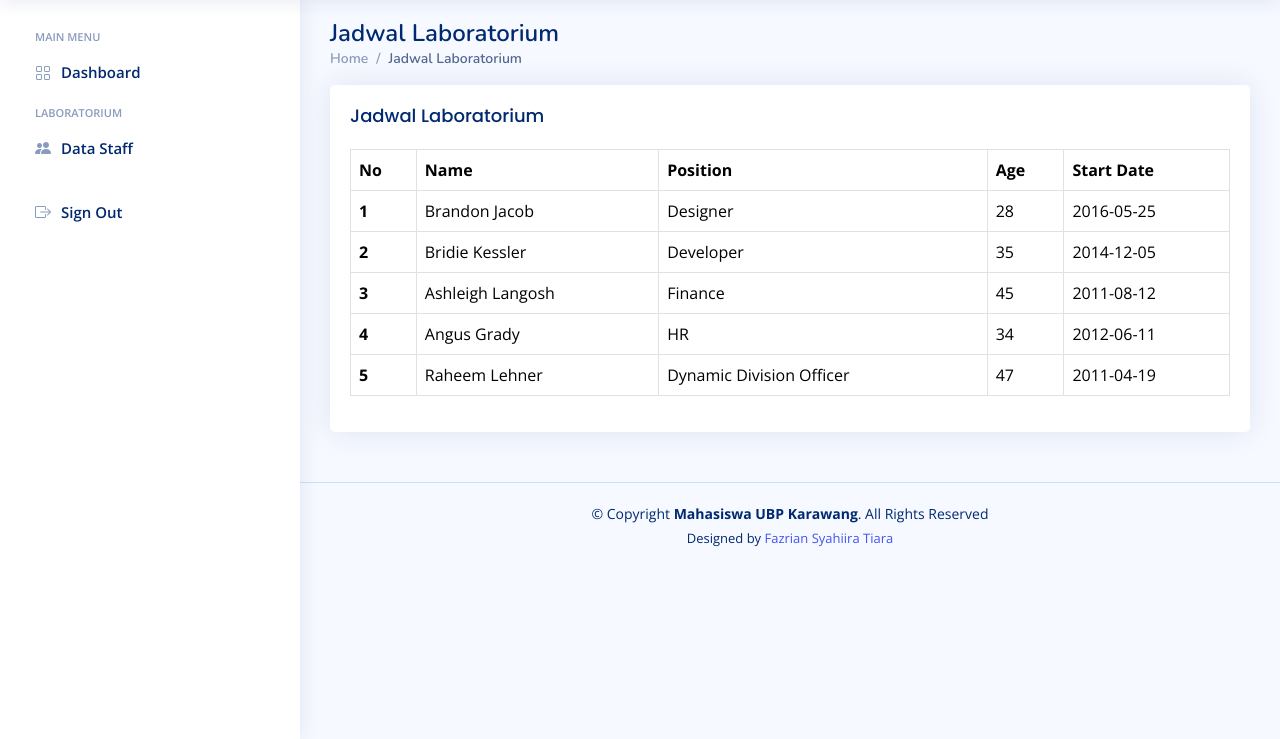
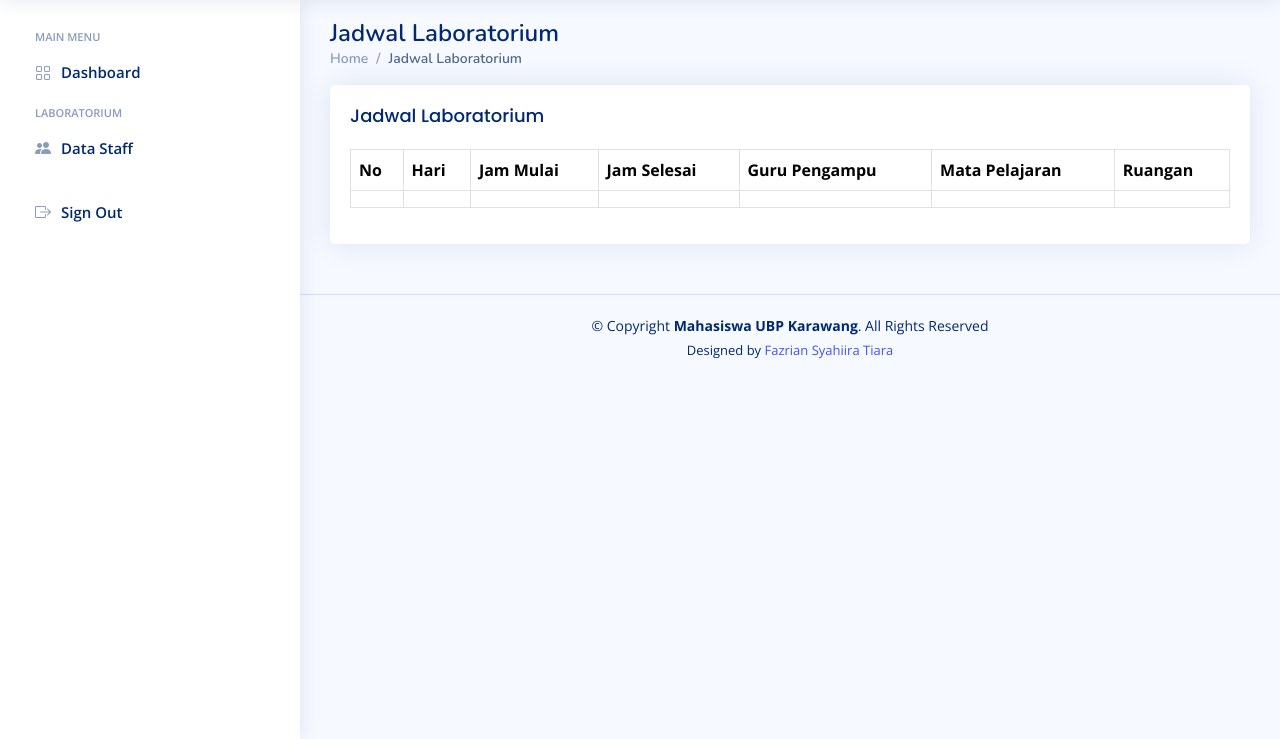
Before and after one commit to fazrianbaryf/sipelantis, a PHP site: page /admin/pages/jadwal.php in a window 1280 px wide. Shown: the part 61-800 px from the top of the page. Run offline with PHP 8.4, Linux system fonts and the light colour scheme; the visitor is signed in with stand-in values (Sample User, id 1); lists and menus that the app fills with data are empty; some libraries are stand-ins or nearby versions.

Commit message:
update 4.0

```diff
--- a/admin/pages/jadwal.php
+++ b/admin/pages/jadwal.php
@@ -26,47 +26,23 @@ require_once("{$base_dir}pages{$ds}core{$ds}header.php");
                             <thead>
                                 <tr>
                                     <th scope="col">No</th>
-                                    <th scope="col">Name</th>
-                                    <th scope="col">Position</th>
-                                    <th scope="col">Age</th>
-                                    <th scope="col">Start Date</th>
+                                    <th scope="col">Hari</th>
+                                    <th scope="col">Jam Mulai</th>
+                                    <th scope="col">Jam Selesai</th>
+                                    <th scope="col">Guru Pengampu</th>
+                                    <th scope="col">Mata Pelajaran</th>
+                                    <th scope="col">Ruangan</th>
                                 </tr>
                             </thead>
                             <tbody>
                                 <tr>
-                                    <th scope="row">1</th>
-                                    <td>Brandon Jacob</td>
-                                    <td>Designer</td>
-                                    <td>28</td>
-                                    <td>2016-05-25</td>
-                                </tr>
-                                <tr>
-                                    <th scope="row">2</th>
-                                    <td>Bridie Kessler</td>
-                                    <td>Developer</td>
-                                    <td>35</td>
-                                    <td>2014-12-05</td>
-                                </tr>
-                                <tr>
-                                    <th scope="row">3</th>
-                                    <td>Ashleigh Langosh</td>
-                                    <td>Finance</td>
-                                    <td>45</td>
-                                    <td>2011-08-12</td>
-                                </tr>
-                                <tr>
-                                    <th scope="row">4</th>
-                                    <td>Angus Grady</td>
-                                    <td>HR</td>
-                                    <td>34</td>
-                                    <td>2012-06-11</td>
-                                </tr>
-                                <tr>
-                                    <th scope="row">5</th>
-                                    <td>Raheem Lehner</td>
-                                    <td>Dynamic Division Officer</td>
-                                    <td>47</td>
-                                    <td>2011-04-19</td>
+                                    <th scope="row"></th>
+                                    <td></td>
+                                    <td></td>
+                                    <td></td>
+                                    <td></td>
+                                    <td></td>
+                                    <td></td>
                                 </tr>
                             </tbody>
                         </table>
```
Also changed, not shown: admin/backend/generate.php (added, +61 -0 lines), admin/backend/prosses-data-mapel.php (+12 -7 lines), admin/config/db.php (+8 -8 lines), admin/pages/data-mapel.php (+18 -16 lines), admin/pages/generate-jadwal.php (+12 -13 lines).
